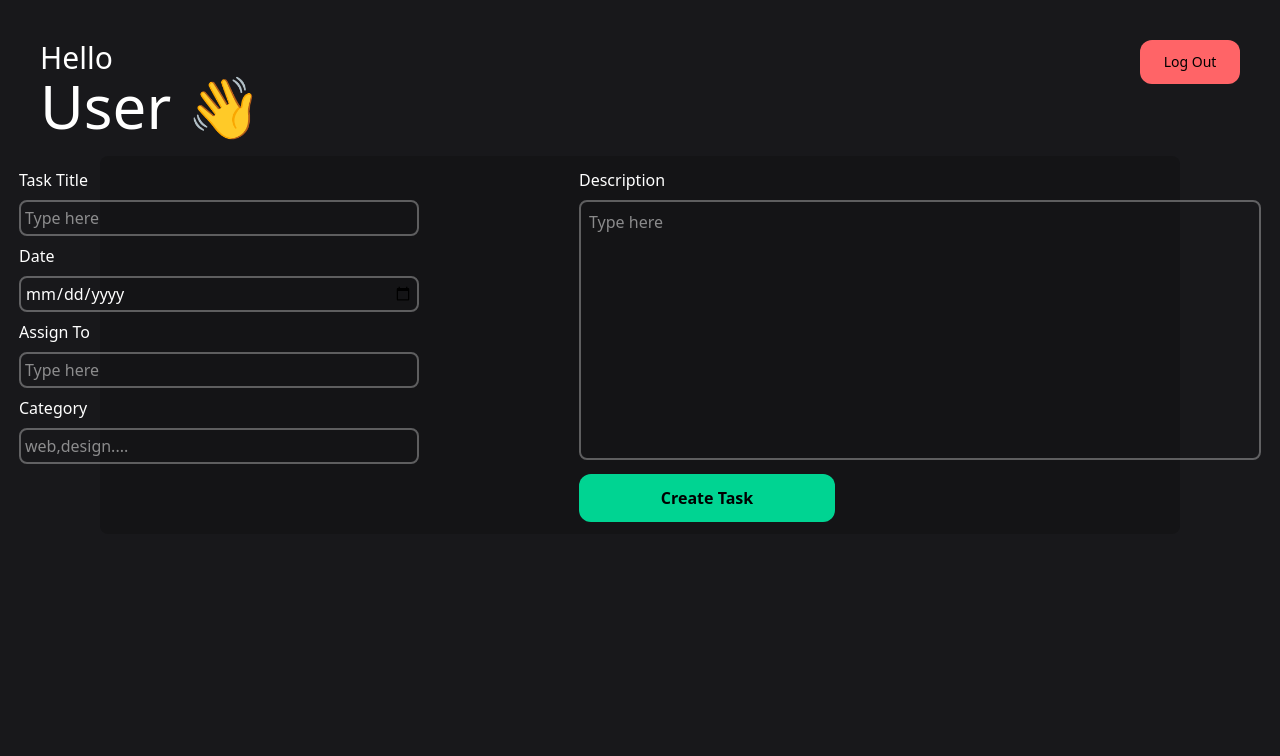
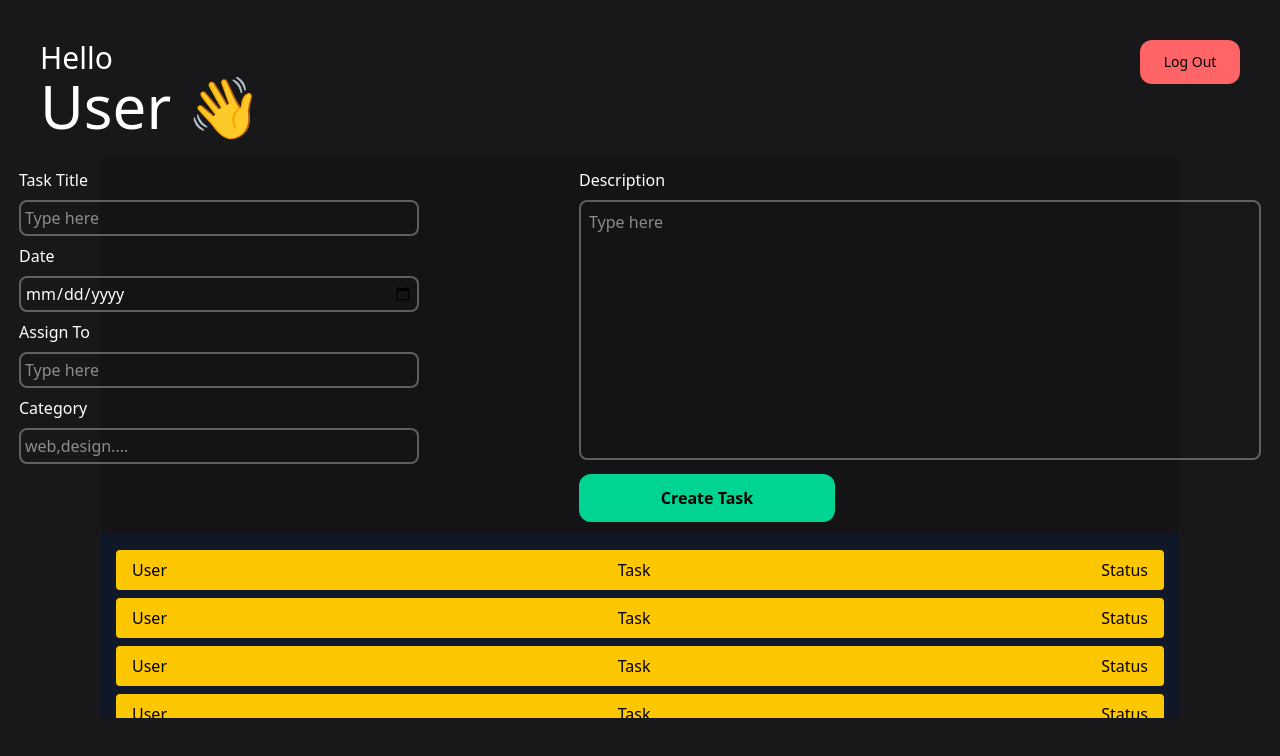
Before and after one commit to adarsh-279/MyEMS, a React (Vite) app: page / in a window 1280 px wide. Shown: the top 756 px of the page. Built offline with nearby package versions, Linux system fonts and the light colour scheme.

Commit message:
Create New Task

```diff
--- a/src/components/dashboard/AdminDashboard.jsx
+++ b/src/components/dashboard/AdminDashboard.jsx
@@ -1,12 +1,14 @@
 import React from 'react'
 import Header from '../pages/Header'
 import CreateTask from '../pages/CreateTask';
+import AllTask from '../pages/AllTask';
 
 const AdminDashboard = () => {
   return (
     <div className="p-10 w-full h-screen bg-zinc-900 text-white">
       <Header />
       <CreateTask />
+      <AllTask />
     </div>
   );
 }
--- /dev/null
+++ b/src/components/pages/AllTask.jsx
@@ -0,0 +1,45 @@
+import React from "react";
+
+const AllTask = () => {
+  return (
+    <div className="bg-gray-900 p-4 h-46 w-[90%] mx-auto rounded overflow-auto">
+      <div className="bg-yellow-400 mb-2 py-2 px-4 flex items-center justify-between rounded text-black">
+        <h2>User</h2>
+        <h3>Task</h3>
+        <h4>Status</h4>
+      </div>
+      <div className="bg-yellow-400 mb-2 py-2 px-4 flex items-center justify-between rounded text-black">
+        <h2>User</h2>
+        <h3>Task</h3>
+        <h4>Status</h4>
+      </div>
+      <div className="bg-yellow-400 mb-2 py-2 px-4 flex items-center justify-between rounded text-black">
+        <h2>User</h2>
+        <h3>Task</h3>
+        <h4>Status</h4>
+      </div>
+      <div className="bg-yellow-400 mb-2 py-2 px-4 flex items-center justify-between rounded text-black">
+        <h2>User</h2>
+        <h3>Task</h3>
+        <h4>Status</h4>
+      </div>
+      <div className="bg-yellow-400 mb-2 py-2 px-4 flex items-center justify-between rounded text-black">
+        <h2>User</h2>
+        <h3>Task</h3>
+        <h4>Status</h4>
+      </div>
+      <div className="bg-yellow-400 mb-2 py-2 px-4 flex items-center justify-between rounded text-black">
+        <h2>User</h2>
+        <h3>Task</h3>
+        <h4>Status</h4>
+      </div>
+      <div className="bg-yellow-400 mb-2 py-2 px-4 flex items-center justify-between rounded text-black">
+        <h2>User</h2>
+        <h3>Task</h3>
+        <h4>Status</h4>
+      </div>
+    </div>
+  );
+};
+
+export default AllTask;
```
